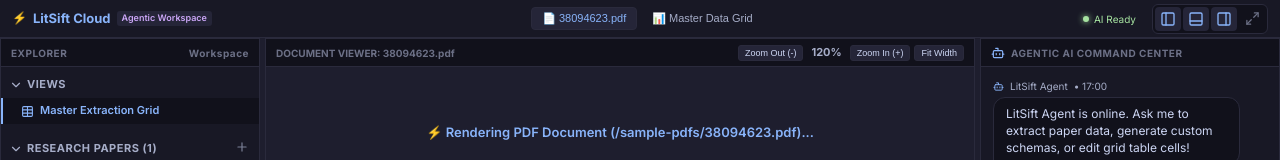
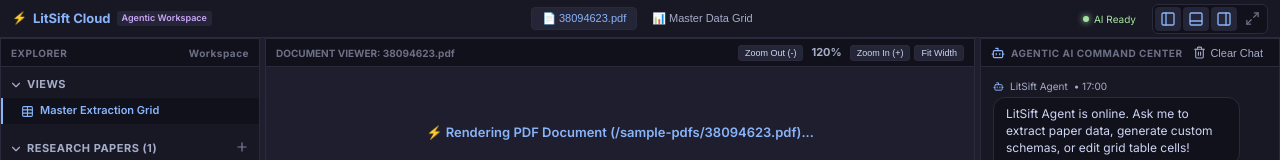
Before and after one commit to discoveraniket/LitSift_cloud, a React (Vite) app: page / in a window 1280 px wide. Shown: the top 160 px of the page. Built offline with nearby package versions, Linux system fonts and the light colour scheme; what ag-grid-community would draw is missing.

Commit message:
Add Clear Chat button to Agent Command Center header for starting fresh chat sessions

```diff
--- a/src/components/agent/RightAgentPanel.tsx
+++ b/src/components/agent/RightAgentPanel.tsx
@@ -1,10 +1,10 @@
 import React, { useState, useRef, useEffect } from 'react';
-import { Send, Bot, User, Sparkles, Terminal, FileText, Lightbulb } from 'lucide-react';
+import { Send, Bot, User, Sparkles, Terminal, FileText, Lightbulb, Trash2 } from 'lucide-react';
 import { useAgentStore } from '../../store/useAgentStore';
 import { useGridStore } from '../../store/useGridStore';
 
 export const RightAgentPanel: React.FC = () => {
-  const { messages, isThinking, sendMessage, selectOption } = useAgentStore();
+  const { messages, isThinking, sendMessage, selectOption, clearMessages } = useAgentStore();
   const { activeCitation, focusedCell, addCellDiscussionMessage } = useGridStore();
   const [inputPrompt, setInputPrompt] = useState('');
   const chatBottomRef = useRef<HTMLDivElement>(null);
@@ -39,10 +39,31 @@
 
   return (
     <aside className="panel right-agent">
-      <div className="panel-header">
+      <div className="panel-header" style={{ justifyContent: 'space-between' }}>
         <span style={{ display: 'flex', alignItems: 'center', gap: '6px' }}>
           <Bot size={14} color="var(--accent-primary)" /> AGENTIC AI COMMAND CENTER
         </span>
+        <button
+          onClick={() => clearMessages()}
+          title="Clear Chat History & Start Fresh Session"
+          style={{
+            background: 'transparent',
+            border: 'none',
+            color: 'var(--text-secondary)',
+            cursor: 'pointer',
+            display: 'flex',
+            alignItems: 'center',
+            gap: '4px',
+            fontSize: '11px',
+            padding: '2px 6px',
+            borderRadius: '4px',
+          }}
+          onMouseEnter={(e) => (e.currentTarget.style.color = 'var(--accent-danger)')}
+          onMouseLeave={(e) => (e.currentTarget.style.color = 'var(--text-secondary)')}
+        >
+          <Trash2 size={13} />
+          <span>Clear Chat</span>
+        </button>
       </div>
 
       {/* Minimal Read-Only AI Cell Reasoning Card */}
--- a/src/store/useAgentStore.ts
+++ b/src/store/useAgentStore.ts
@@ -94,5 +94,15 @@
     get().sendMessage(optionText);
   },
 
-  clearMessages: () => set({ messages: initialMessages }),
+  clearMessages: () =>
+    set({
+      messages: [
+        {
+          id: `msg-${Date.now()}`,
+          sender: 'agent',
+          text: 'Fresh session started. LitSift Agent is ready for new paper extractions and table edits!',
+          timestamp: new Date().toLocaleTimeString([], { hour: '2-digit', minute: '2-digit' }),
+        },
+      ],
+    }),
 }));
```
